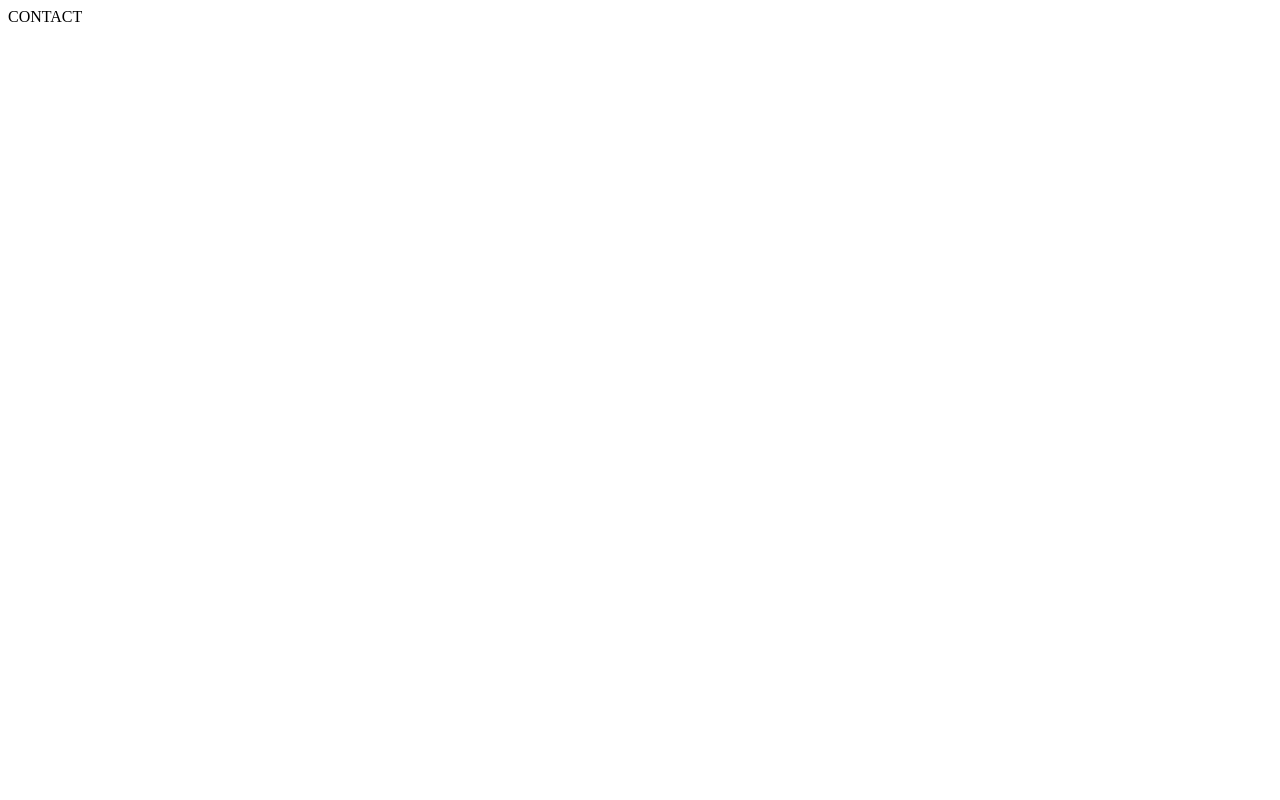
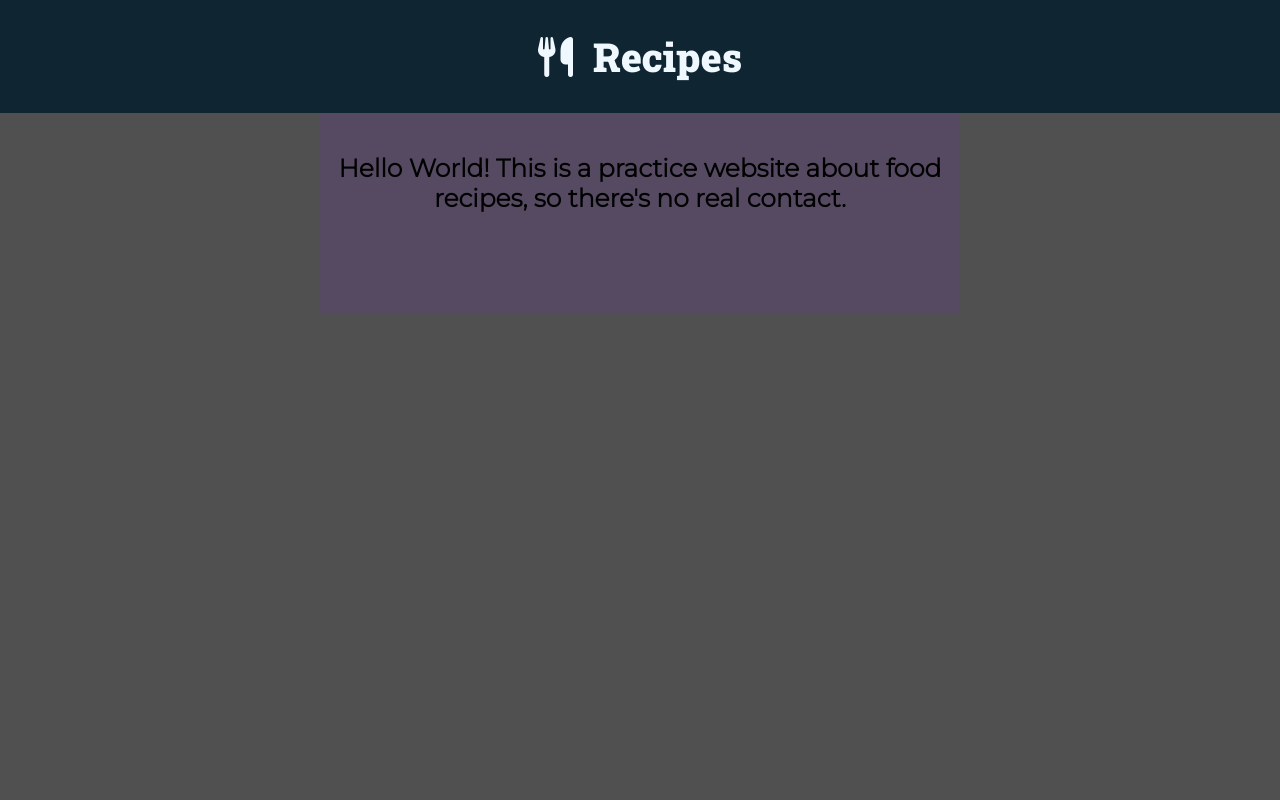
Before and after one commit to Diogo-Camp/DjangoDemo, a Django app: page /contact/ in a window 1280 px wide. Before the commit the page is almost empty. Run offline with Django 4.2, Linux system fonts and the light colour scheme.

Commit message:
Created a fake contact page. I organize the html in folders, and created a base head and header

```diff
--- /dev/null
+++ b/recipes/templates/recipes/pages/contact.html
@@ -0,0 +1,98 @@
+{#<!DOCTYPE html>#}
+{#<html lang="en">#}
+{#<style>#}
+{#.topnav {#}
+{#  overflow: hidden;#}
+{#  background-color: #e9e9e9;#}
+{#}#}
+{#.topnav a {#}
+{#    float: left;#}
+{#    display: block;#}
+{#    color: black;#}
+{#    text-align: center;#}
+{#    padding: 14px 16px;#}
+{#    text-decoration: none;#}
+{#    font-size: 17px;#}
+{#}#}
+{#.topnav a:hover {#}
+{#  background-color: #ddd;#}
+{#  color: black;#}
+{##}
+{#.topnav a.active {#}
+{#  background-color: #2196F3;#}
+{#  color: white;#}
+{#}#}
+{#.topnav input[type=text] {#}
+{#  float: right;#}
+{#  padding: 6px;#}
+{#  border: none;#}
+{#  margin-top: 8px;#}
+{#  margin-right: 16px;#}
+{#  font-size: 17px;#}
+{#}#}
+{#@media screen and (max-width: 600px) {#}
+{#  .topnav a, .topnav input[type=text] {#}
+{#    float: none;#}
+{#    display: block;#}
+{#    text-align: left;#}
+{#    width: 100%;#}
+{#    margin: 0;#}
+{#    padding: 14px;#}
+{#  }#}
+{#  .topnav input[type=text] {#}
+{#    border: 1px solid #ccc;#}
+{#  }#}
+{#}#}
+{##}
+{#</style>#}
+{##}
+{#<head>#}
+{#    <meta charset="UTF-8">#}
+{#    <title>Title</title>#}
+{#</head>#}
+{#<body>#}
+{#<div class="topnav">#}
+{#  <a class="active" href="#home">Home</a>#}
+{#  <a href="#about">About</a>#}
+{#  <a href="#contact">Contact</a>#}
+{#  <input type="text" placeholder="Search..">#}
+{#</div>#}
+{#</body>#}
+{#</html>#}
+{% include 'recipes/partials/head.html' %}
+{% include 'recipes/partials/header.html' %}
+
+<style>
+h3{
+    align-items: center;
+    color: black;
+
+}
+.center {
+    position: relative;
+    text-align: center;
+    font-size: 25px;
+    top: 30px;
+    font-family: 'Montserrat', sans-serif;
+}
+.sqr {
+    position: relative;
+    align-items: center;
+    margin: auto;
+    padding: 10px;
+    background: rgba(102, 51, 153, 0.22);
+    height: 200px;
+    width: 50%;
+
+
+
+}
+
+</style>
+
+<body>
+<div class="sqr">
+<h2 class="center">Hello World! This is a practice website about food recipes, so there's no real contact.</h2>
+</div>
+
+</body>
--- a/recipes/templates/recipes/partials/head.html
+++ b/recipes/templates/recipes/partials/head.html
@@ -3,6 +3,13 @@
 <head>
     <meta charset="UTF-8">
     <link rel="stylesheet" href="https://cdnjs.cloudflare.com/ajax/libs/font-awesome/6.4.2/css/all.min.css" integrity="sha512-z3gLpd7yknf1YoNbCzqRKc4qyor8gaKU1qmn+CShxbuBusANI9QpRohGBreCFkKxLhei6S9CQXFEbbKuqLg0DA==" crossorigin="anonymous" referrerpolicy="no-referrer" />
+    <link rel="preconnect" href="https://fonts.googleapis.com">
+    <link rel="preconnect" href="https://fonts.gstatic.com" crossorigin>
+    <link href="https://fonts.googleapis.com/css2?family=Roboto+Slab:wght@900&display=swap" rel="stylesheet">
+    <link rel="preconnect" href="https://fonts.googleapis.com">
+<link rel="preconnect" href="https://fonts.gstatic.com" crossorigin>
+<link href="https://fonts.googleapis.com/css2?family=Montserrat:wght@300&display=swap" rel="stylesheet">
+
 
     <title>Recipes HOME</title>
 
@@ -27,11 +34,20 @@
         }
         body{
             font-size: 1.6rem;
-            font-family: var(--font-primary)
+            font-family: var(--font-headings);
+            background: #505050;
+        }
+        h1,
+        h2,
+        h3,
+        h4,
+        h5,
+        h6 {
+            font-family: var(--font-headings);
         }
         .container{
             max-width: 144rem;
-            background: red;
+            padding: var(--spacing-gutter-medium);
             margin: 0 auto;
         }
 
@@ -45,6 +61,13 @@
             text-decoration: none;
             display: flex;
             flex-flow: row nowrap;
+            align-items: center;
+            justify-content: center;
+            margin: 0 auto;
+        }
+
+        .main-logo-icon {
+            margin-right: 2rem;
         }
     </style>
 
--- /dev/null
+++ b/recipes/templates/recipes/partials/header.html
@@ -0,0 +1,10 @@
+    <header class="main-header-container">
+        <div class="main-header container">
+            <h1>
+                <a class="main-logo" href="/">
+                    <i class="fas fa-utensils main-logo-icon"></i>
+                    <span class="main-logo-text">Recipes</span>
+                </a>
+            </h1>
+        </div>
+    </header>
--- a/recipes/views.py
+++ b/recipes/views.py
@@ -9,7 +9,7 @@ def home(request):
     })
 
 def contact(request):
-    return HttpResponse('CONTACT')
+    return render(request, 'recipes/pages/contact.html')
 
 def about(request):
     return HttpResponse('ABOUT')
```
Also changed, not shown: recipes/templates/recipes/pages/home.html (+6 -10 lines).
